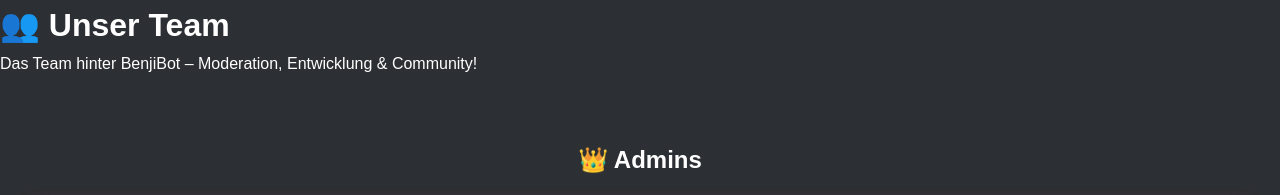
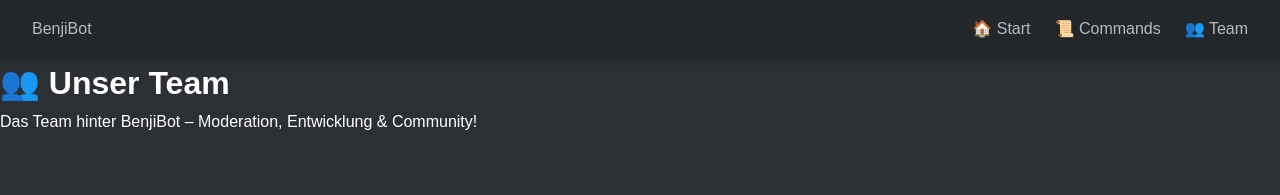
Before and after one commit to NextUnity/benjibot-website, a plain HTML site: page team.html in a window 1280 px wide. Shown: the top 195 px of the page. Drawn offline with Linux system fonts and the light colour scheme.

Commit message:
Update team.html

```diff
--- a/team.html
+++ b/team.html
@@ -9,6 +9,18 @@
 <body>
 
   <header class="page-header">
+    <!-- === Navbar === -->
+<nav class="navbar">
+  <div class="navbar-logo">
+    <a href="index.html">BenjiBot</a>
+  </div>
+  <ul class="navbar-links">
+    <li><a href="index.html">🏠 Start</a></li>
+    <li><a href="commands.html">📜 Commands</a></li>
+    <li><a href="team.html">👥 Team</a></li>
+  </ul>
+</nav>
+
     <h1>👥 Unser Team</h1>
     <p>Das Team hinter BenjiBot – Moderation, Entwicklung & Community!</p>
   </header>
```
